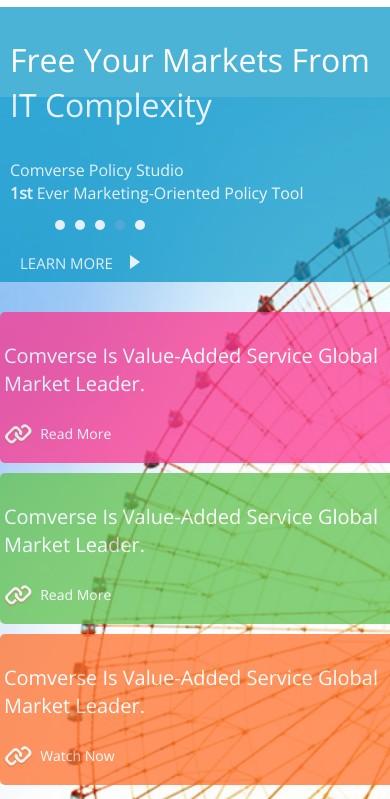
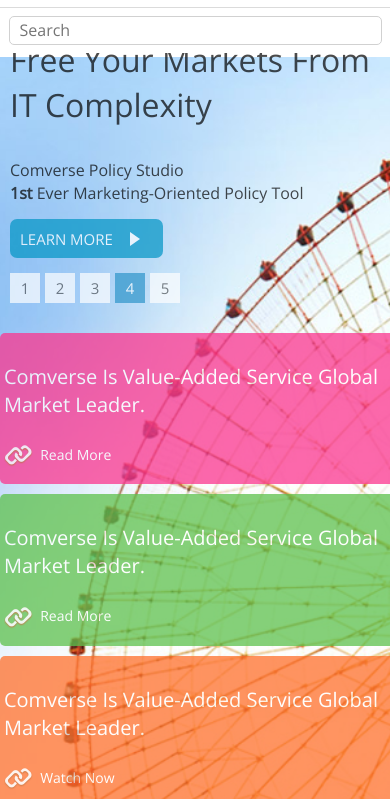
Before and after one commit to Tomer1510/comverse, a website: page index.html in a window 390 px wide. Both pictures are taken after a click on the link 364 px from the left and 26 px from the top of the page. Shown: the part 45-844 px from the top of the page. Drawn offline with nearby package versions, Linux system fonts and the light colour scheme.

Commit message:
layout fixes & mobile search box

```diff
--- a/css/styles.css
+++ b/css/styles.css
@@ -227,6 +227,7 @@
 }
 
 
+
 #main-content > section:nth-child(1) {
     background-image: url("../img/slide-bg-complexity.jpg");
     background-attachment: fixed;
@@ -237,6 +238,12 @@
   -o-transition: background-image .5s ease-in-out;
   transition: background-image .5s ease-in-out;
 
+
+}
+
+
+#main-content > section:nth-child(1) h1, #main-content > section:nth-child(1) p{
+     color: black;
 }
 
 #main-content > section:nth-child(1)[data-slideshow="2"] {
@@ -245,11 +252,37 @@
 
 }
 
+#main-content > section:nth-child(1)  div.learn-more {
+    width: 100%;
+    text-align: left;
+    display: inline-block;
+    order: 2;
+    margin-top: 15px;
+}
+
+#main-content > section:nth-child(1)  div.learn-more > button {
+    display: inline-block;
+}
+
+#slideshow_controls {
+    width: 100%;
+    order: 1;
+}
+
 .slideshow_dots {
       list-style: none;
       color: white;
+      font-size: 0;
+      margin-top: 15px;
+      padding-left: 0;
 }
 
+.flex {
+     display: -webkit-flex; /* Safari */
+    -webkit-flex-flow: row wrap; /* Safari 6.1+ */
+    display: flex;
+    flex-flow: row wrap;
+}
 
 .slideshow_dots > .slideshow_dot {
     float: left;
@@ -277,9 +310,11 @@
     cursor: pointer;
 }
 
+#main-content > section:nth-child(1) #boxes > article p {
+        color: white;
+}
 
 #boxes > article {
-    color: white;
     font-size: 20px;
     width: 29%;
     display: inline-block;
@@ -757,6 +792,31 @@
         text-decoration: none !important;
     }
 
+
+    header.mobile > .search_div {
+        display: none;
+        height: 45px;
+        width: 100%;
+        position: absolute;
+        margin-top: 15px;
+        z-index: 3;
+        left: 0;
+        background: white;
+        border-top: 1px solid #dbdbdb;
+    }
+
+
+    header.mobile > .search_div > input.search_box {
+        width: 90%;
+        height: 25px;
+        border-radius: 5px;
+        outline: none;
+        border: 1px solid #D1D1D1;
+        margin-top: 8px;
+        padding: 1px 10px;
+
+    }
+
     #main-content {
         margin-top: 0;
     }
@@ -777,12 +837,46 @@
         padding-right: 10px;
     }
 
+    #main-content > section:nth-child(1) {
+        background-position: center 50px;
+    }
+
+    #main-content > section:nth-child(1)  div.learn-more {
+        order: 1;
+
+    }
+
+    #slideshow_controls {
+        order: 2;
+    }
+
+    .slideshow_dots {
+        font-size: 15px;
+    }
+
+
+    .slideshow_dots > .slideshow_dot {
+        border-radius: 0;
+        height: 30px;
+        width: 30px;
+        line-height: 30px;
+        text-align: center;
+        color: #565656;
+        margin-left: 0;
+    }
+
+    .slideshow_dots > .slideshow_dot.selected {
+        color: white;
+    }
+
+
+
+
     #main-content > section:first-child {
         background-size: auto 100%;
     }
 
     #main-content > section:first-child .section-title {
-        background: #0095C5;
         opacity: 0.7;
         padding-top: 10px;
         padding-bottom: 10px;
@@ -790,7 +884,6 @@
     }
 
     #main-content > section:first-child .section-body {
-        background: #0095C5;
         opacity: 0.7;
     }
 
--- a/index.html
+++ b/index.html
@@ -176,7 +176,7 @@
             <nav>
                 <a href="#" id="open_mobile_menu"></a>
                 <img src="img/comverse-logo.png" alt="Comverse logo" itemprop="logo">
-                <a href="#" class="search"></a>
+                <a href="#" class="search" onclick="$('header.mobile > .search_div').toggle()"></a>
             </nav>
             <ul class="mobile_menu hide">
                 <li><div class="arrow-bullet"></div><a href="#">Your Needs</a></li>
@@ -184,6 +184,9 @@
                 <li><div class="arrow-bullet"></div><a href="#">News & Media</a></li>
                 <li><div class="arrow-bullet"></div><a href="#">About Comverse</a></li>
             </ul>
+            <div class="search_div">
+                <input type="text" placeholder="Search" class="search_box">
+            </div>
         </header>
 
         <div id="main-content" itemscope itemtype="http://schema.org/Organization">
@@ -196,17 +199,24 @@
                     <div class="section-body">
                         <p>Comverse Policy Studio<br>
                             <b>1st</b> Ever Marketing-Oriented Policy Tool</p>
-                        <div id="slideshow_controls">
-                            <ol class="slideshow_dots">
-                                <li data-nth="1" class="slideshow_dot selected"></li>
-                                <li data-nth="2" class="slideshow_dot"></li>
-                                <li data-nth="3" class="slideshow_dot"></li>
-                                <li data-nth="4" class="slideshow_dot"></li>
-                                <li data-nth="5" class="slideshow_dot"></li>
-                            </ol>
-                            <br>
+
+                        <div class="flex">
+                            <div id="slideshow_controls">
+                                <ol class="slideshow_dots">
+                                    <li data-nth="1" class="slideshow_dot selected">1</li>
+                                    <li data-nth="2" class="slideshow_dot">2</li>
+                                    <li data-nth="3" class="slideshow_dot">3</li>
+                                    <li data-nth="4" class="slideshow_dot">4</li>
+                                    <li data-nth="5" class="slideshow_dot">5</li>
+                                </ol>
+                                <br>
+                            </div>
+                            <div class="learn-more">
+                                <button>LEARN MORE<div class="arrow"></div></button>
+                            </div>
                         </div>
-                        <button>LEARN MORE<div class="arrow"></div></button>
+
+
                     </div>
                     <div class="section-footer">
                     <section id="boxes">
```
